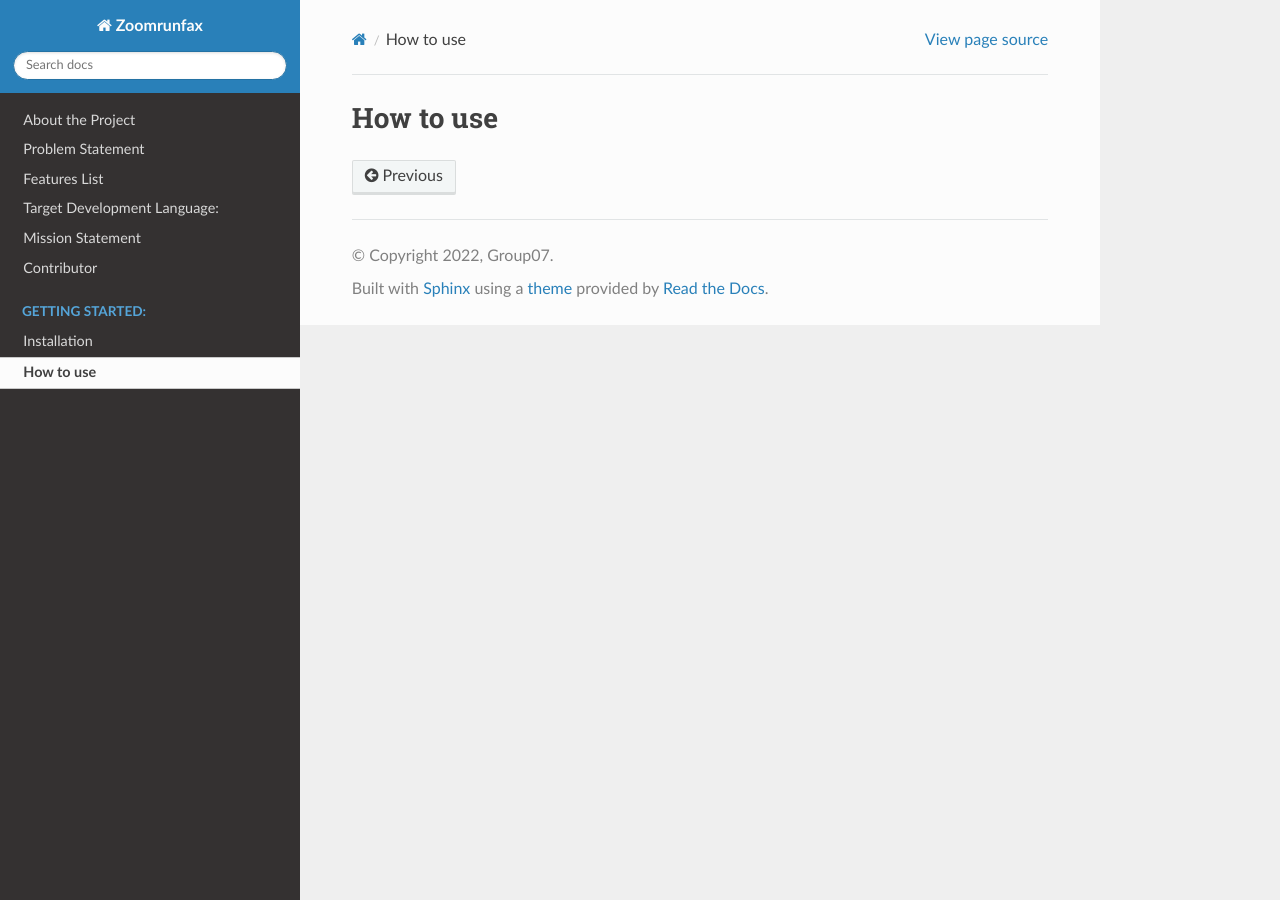
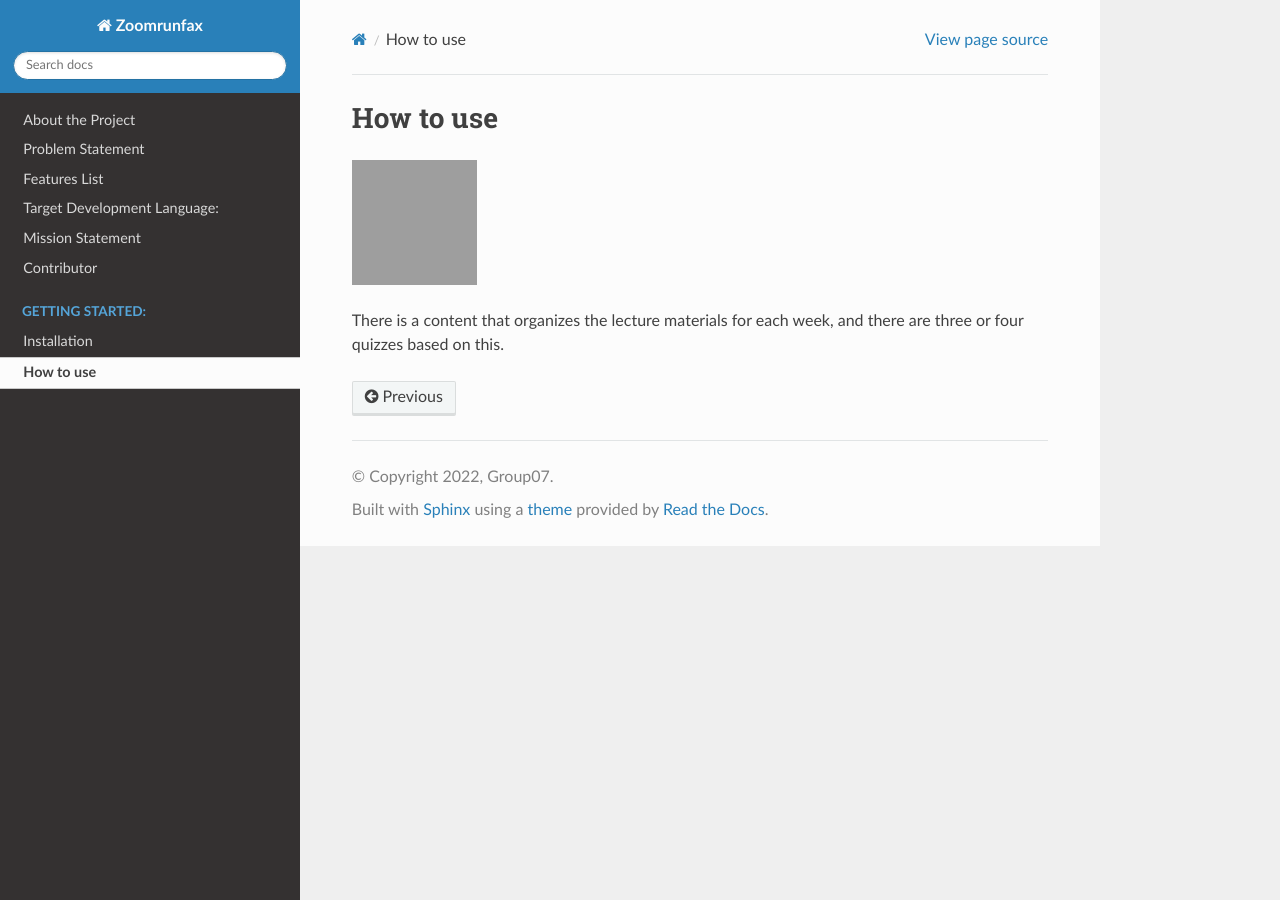
Before and after one commit to soeun72/OpS-EDU, a Sphinx documentation site: the page built from docs/source/Use.rst, in a window 1280 px wide. Built offline with Sphinx 7.4.7 and the Read the Docs theme 2.0.0, drawn with Linux system fonts in a browser that asks for light colours; grey boxes are pictures that could not be loaded.

Commit message:
Update Use.rst

```diff
--- a/docs/source/Use.rst
+++ b/docs/source/Use.rst
@@ -1,2 +1,8 @@
 How to use
 ===================
+.. image:: https://user-images.githubusercontent.com/81403373/205896147-37d876ca-24ee-4185-8984-0188ad7c361c.png
+    :height: 250
+    :width: 250
+    :scale: 50
+    :alt: 이미지 설명
+There is a content that organizes the lecture materials for each week, and there are three or four quizzes based on this.
```
